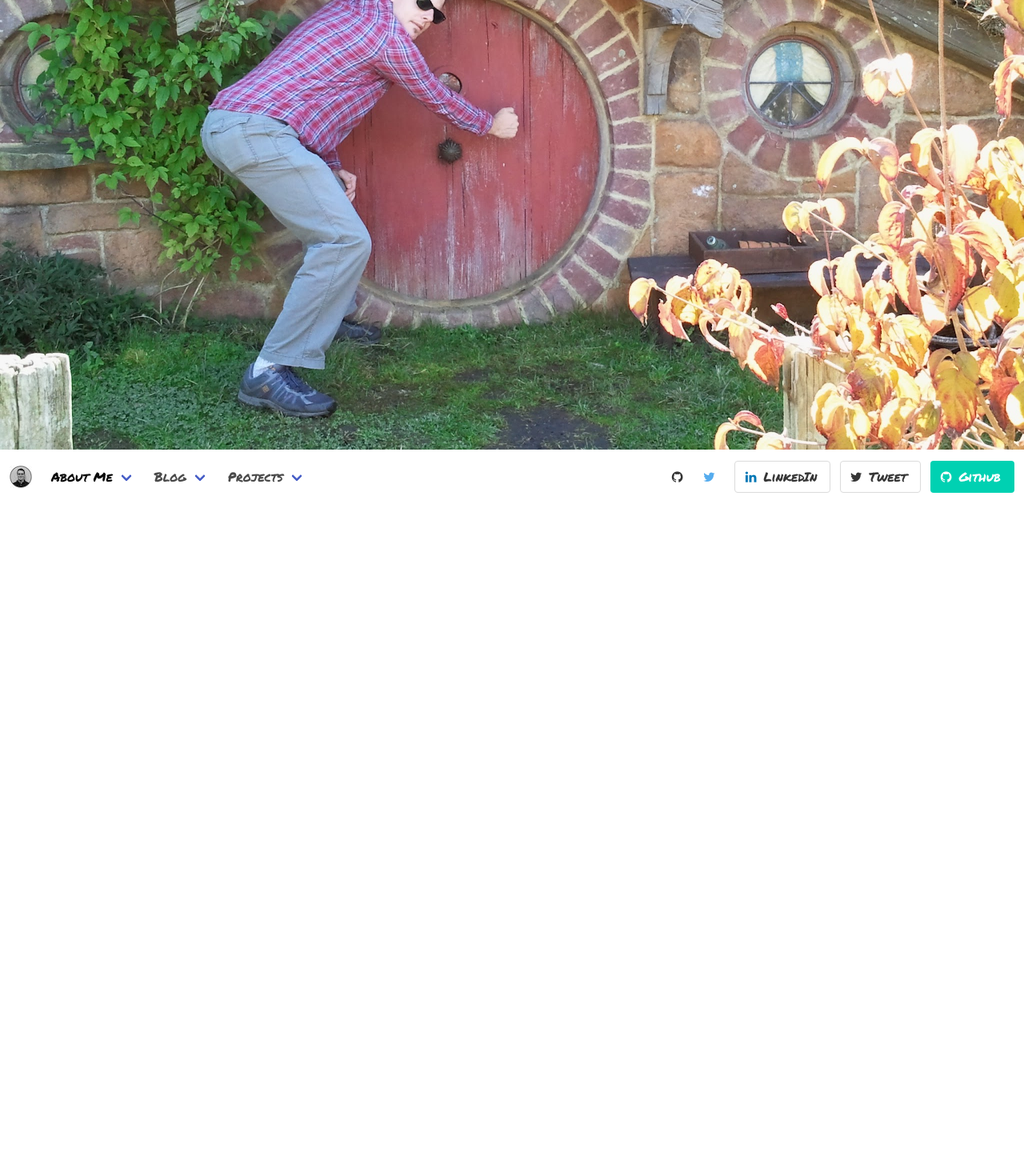
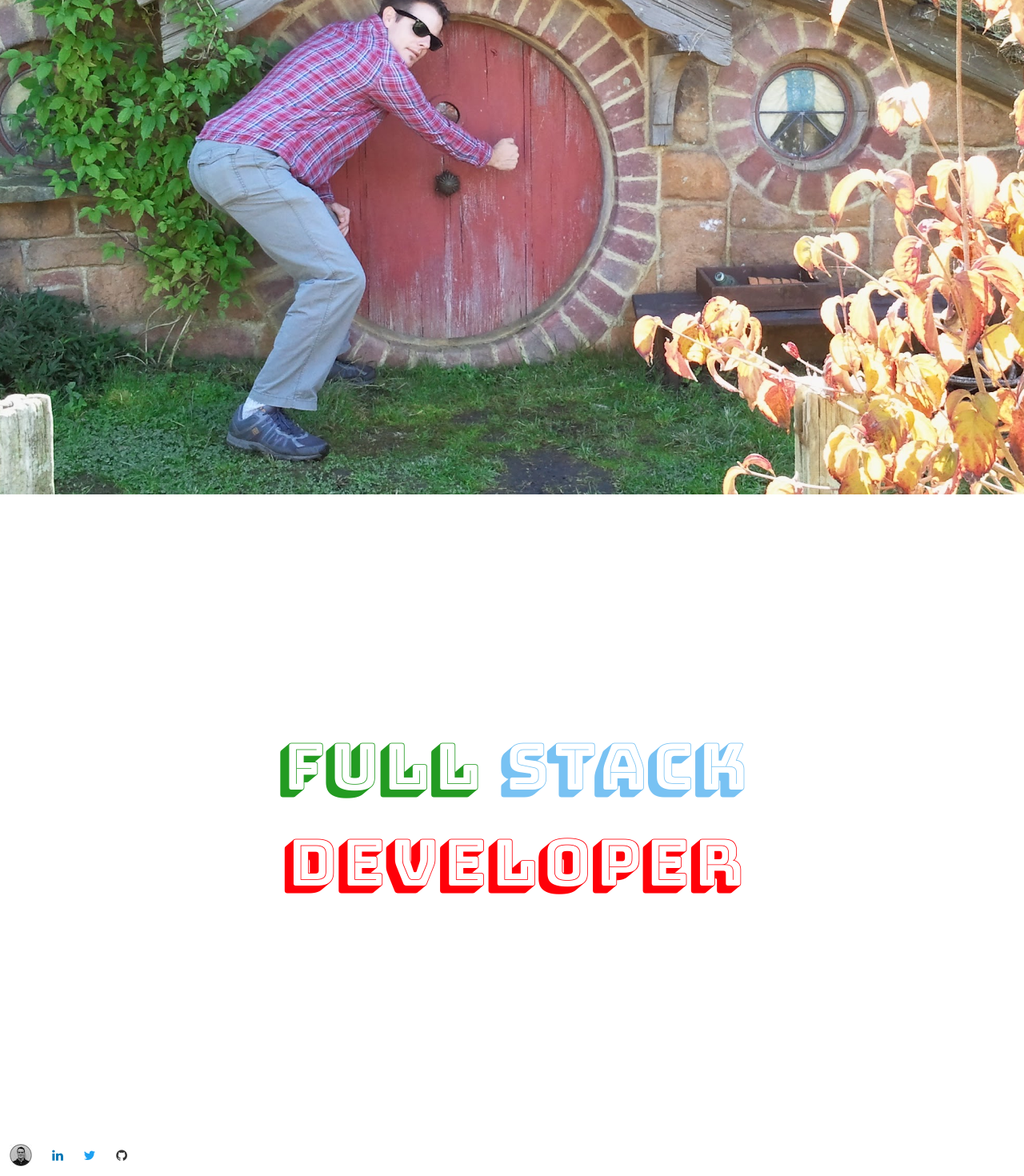
Before and after one commit to ldmcdaniel/ldmcdaniel.github.io, a Vue app: page / in a window 1280 px wide. Shown: the part 982-2452 px from the top of the page at 80% size. Before the commit the page ends 1606 px from the top, so only its background shows below. Built offline with nearby package versions, Linux system fonts and the light colour scheme.

Commit message:
Simplified footer

```diff
--- a/src/App.vue
+++ b/src/App.vue
@@ -1,14 +1,12 @@
 <template>
   <div id="app">
-    <nav-bar></nav-bar>
+    <!--<nav-bar></nav-bar>-->
     <router-view></router-view>
-    <foot-bar></foot-bar>
+    <!--<foot-bar></foot-bar>-->
   </div>
 </template>
 
 <script>
-import NavBar from './components/navbar';
-import FootBar from './components/footer';
 
 export default {
   name: 'app',
@@ -17,8 +15,6 @@ export default {
     };
   },
   components: {
-    NavBar,
-    FootBar,
   },
 
 };
--- a/src/components/Home.vue
+++ b/src/components/Home.vue
@@ -1,15 +1,21 @@
 <template>
   <div class="home">
-    <div class="">
+    <div class="header">
+      <nav-bar></nav-bar>
       <h1><span>Lucas </span><span>Mc</span><span>Daniel</span></h1>
-      <h5 v-show="showInstructions"></h5>
     </div>
-    <img class="jumbotron" src="../assets/Hobbiton.jpeg">
+    <div class="body">
+    </div>
+    <div class="header">
+      <h1><span>Full </span><span>Stack </span><span>Developer</span></h1>
+    </div>
+    <foot-bar></foot-bar>
   </div>
 </template>
 
 <script>
 import NavBar from './navbar';
+import FootBar from './footer';
 
 export default {
   name: 'Home',
@@ -32,6 +38,7 @@ export default {
   },
   components: {
     NavBar,
+    FootBar,
   },
 };
 </script>
@@ -58,14 +65,17 @@ export default {
 .home {
   font-family: 'Bungee', cursive;
   text-align: center;
-  .card-text {
-    font-family: 'Permanent Marker', cursive;
-  }
+  .header {
+    height: 100vh;
+    position: relative;
     h1 {
       font-weight: normal;
-    margin-top: 35vh;
-    height: 55vh;
       font-size: 5rem;
+      text-align: center;
+      position: absolute;
+      left: 50%;
+      top: 50%;
+      transform: translate(-50%, -50%);
       font-family: 'Bungee Shade', cursive;
       span {
         &:nth-child(1) {
@@ -79,13 +89,12 @@ export default {
         }
       }
     }
-  h5 {
-    font-family: 'Bungee', cursive;
-    color: #067d05;
   }
-  .jumbotron {
-    padding: 0;
-    max-width: 100%;
+  .body {
+    height: 100vh;
+    background-image: url('../assets/Hobbiton.jpeg');
+    background-position: center;
+    background-size: cover;
   }
 }
 </style>
--- a/src/components/footer.vue
+++ b/src/components/footer.vue
@@ -1,93 +1,29 @@
 <template>
   <div class="">
-    <nav class="navbar is-transparent">
+    <nav class="navbar">
       <div class="navbar-brand">
         <a class="navbar-item" href="/">
-          <img src="../assets/profilePic.jpg" alt="Bulma: a modern CSS framework based on Flexbox" height="28">
+          <img src="../assets/profilePic.jpg" alt="My profile picture" height="28">
         </a>
-        <a class="navbar-item is-hidden-desktop" href="https://github.com/ldmcdaniel" target="_blank">
+        <a class="navbar-item" href="https://www.linkedin.com/in/ldmcdaniel/" target="_blank">
+          <span class="icon" style="color: #0077B5;">
+            <i class="fa fa-linkedin"></i>
+          </span>
+        </a>
+        <a class="navbar-item" href="https://twitter.com/Ldmcdaniel109" target="_blank">
+          <span class="icon" style="color: #1da1f2;">
+            <i class="fa fa-twitter"></i>
+          </span>
+        </a>
+        <a class="navbar-item" href="https://github.com/ldmcdaniel" target="_blank">
           <span class="icon" style="color: #333;">
             <i class="fa fa-github"></i>
           </span>
         </a>
-        <a class="navbar-item is-hidden-desktop" href="https://twitter.com/Ldmcdaniel109" target="_blank">
-          <span class="icon" style="color: #1da1f2;">
-            <i class="fa fa-twitter"></i>
-          </span>
-        </a>
-        <a class="navbar-item is-hidden-desktop" href="https://www.linkedin.com/in/ldmcdaniel/" target="_blank">
-          <span class="icon" style="color: #0077B5;">
-            <i class="fa fa-linkedin"></i>
-          </span>
-        </a>
-        <a class="navbar-item is-hidden-desktop" href="mailto:ldmcdaniel@gmail.com" target="_blank">
-          <span class="icon" style="color: #d95040;">
-            <i class="fa fa-envelope"></i>
-          </span>
-        </a>
       </div>
-      <div id="navMenuTransparentExample" class="navbar-menu">
-        <div class="navbar-start">
-          <div class="navbar-item has-dropdown is-hoverable">
-            <a class="navbar-link  is-active" href="/documentation/overview/start/">
-              About Me
-            </a>
-          </div>
-          <div class="navbar-item has-dropdown is-hoverable">
-            <a class="navbar-link " href="http://bulma.io/blog/">
-              Blog
-            </a>
-          </div>
-          <div class="navbar-item has-dropdown is-hoverable">
-            <div class="navbar-link">
-              Projects
-            </div>
-          </div>
-        </div>
+      <div class="navbar-menu is-active">
+        <div class="navbar-start"></div>
         <div class="navbar-end">
-          <a class="navbar-item is-hidden-desktop-only" href="https://github.com/jgthms/bulma" target="_blank">
-            <span class="icon" style="color: #333;">
-              <i class="fa fa-github"></i>
-            </span>
-          </a>
-          <a class="navbar-item is-hidden-desktop-only" href="https://twitter.com/jgthms" target="_blank">
-            <span class="icon" style="color: #55acee;">
-              <i class="fa fa-twitter"></i>
-            </span>
-          </a>
-          <div class="navbar-item">
-            <div class="field is-grouped">
-              <p class="control">
-                <a class="button" href="https://www.linkedin.com/in/ldmcdaniel/" target="_blank">
-                  <span class="icon" style="color: #0077B5;">
-                    <i class="fa fa-linkedin"></i>
-                  </span>
-                  <span>LinkedIn</span>
-                </a>
-              </p>
-              <p class="control">
-                <a class="bd-tw-button button"
-                    data-social-network="Twitter"
-                    data-social-action="tweet"
-                    data-social-target="http://bulma.io"
-                    target="_blank"
-                    href="https://twitter.com/intent/tweet?text=Bulma: a modern CSS framework based on Flexbox&hashtags=bulmaio&url=http://bulma.io&via=jgthms">
-                  <span class="icon">
-                    <i class="fa fa-twitter"></i>
-                  </span>
-                  <span>Tweet</span>
-                </a>
-              </p>
-              <p class="control">
-                <a class="button is-primary" href="https://github.com/ldmcdaniel">
-                  <span class="icon">
-                    <i class="fa fa-github"></i>
-                  </span>
-                  <span>Github</span>
-                </a>
-              </p>
-            </div>
-          </div>
         </div>
       </div>
     </nav>
@@ -147,7 +83,6 @@ export default {
   font-style: normal;
 }
 .navbar {
-  text-align: center;
   font-family: 'Permanent Marker', cursive;
 }
 </style>
--- a/src/components/navbar.vue
+++ b/src/components/navbar.vue
@@ -34,7 +34,7 @@
       <div class="navbar-menu">
         <div class="navbar-start">
           <div class="navbar-item">
-            <a href="/documentation/overview/start/">
+            <a href="/#/">
               About Me
             </a>
           </div>
```
Lines whose indentation alone changed are shown as unchanged.
